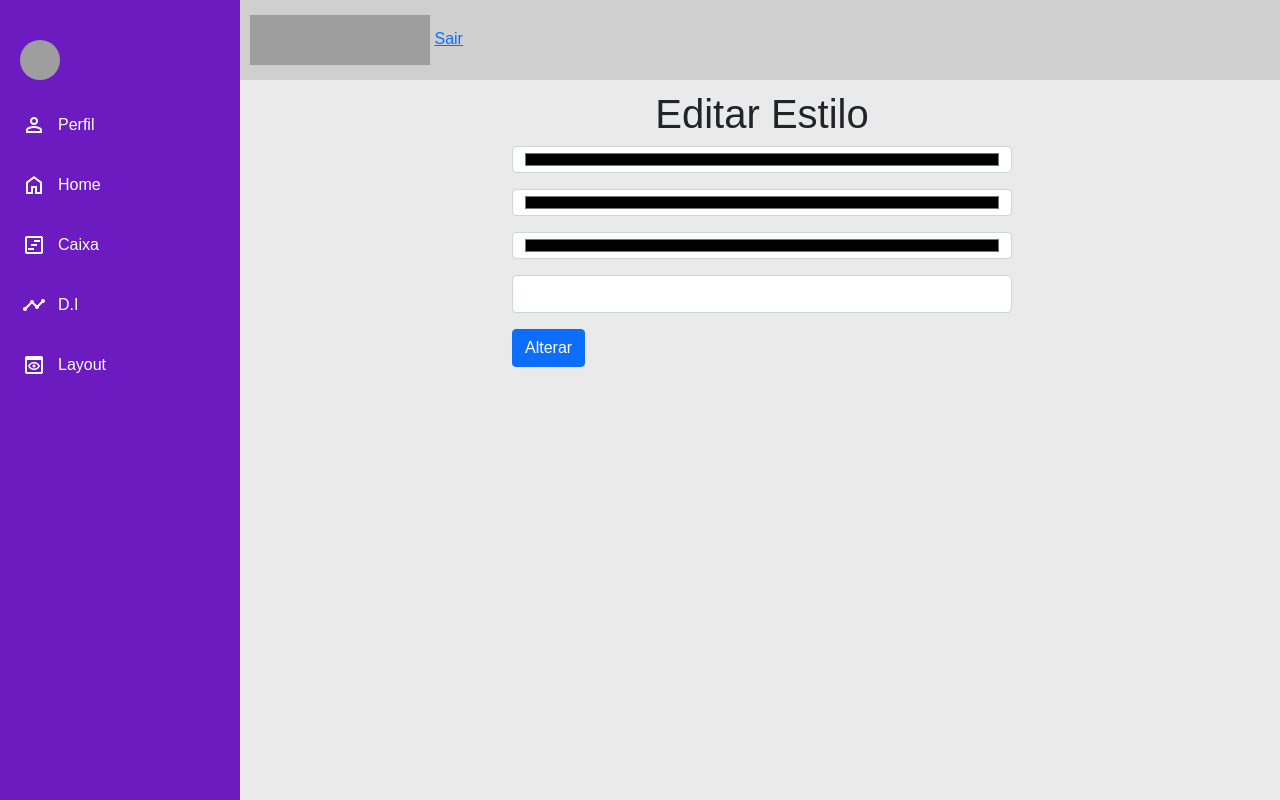
After one commit to P-E-N-T-E-S/Pris.ME, a Django app: page /editar_estilo in a window 1280 px wide. The commit adds this page. Run offline with Django 4.2, Linux system fonts and the light colour scheme; the visitor is signed in with stand-in values (Sample User, id 1); grey boxes are pictures that could not be loaded.

Commit message:
Editar layout

```diff
--- /dev/null
+++ b/Prisme/prisme_app/templates/editar_estilo.html
@@ -0,0 +1,35 @@
+{% extends "layout.html" %}
+{% block main %}
+
+<link rel="stylesheet" href="static/style.css"/>
+<div class="container">
+    <div class="text-center">
+        <h1>Editar Estilo</h1>
+    </div>
+    <form method="POST">
+        {% csrf_token %}
+
+        <div class="col-md-6 mx-auto">
+            <div class="mb-3">
+                <input type="color" name="navcor" class="form-control">
+            </div>
+            <div class="mb-3">
+                <input type="color" name="sidecor" class="form-control">
+            </div>
+            <div class="mb-3">
+                <input type="color" name="backcor" class="form-control">
+            </div>
+
+            <div class="mb-3">
+                <input type="text" name="perfil" class="form-control">
+            </div>
+
+            <div class="mb-3">
+                <button type="submit" class="btn btn-primary">Alterar</button>
+            </div>
+        </div>
+
+    </form>
+</div>
+
+{% endblock %}
--- a/Prisme/prisme_app/templates/layout.html
+++ b/Prisme/prisme_app/templates/layout.html
@@ -38,7 +38,7 @@
 
   <aside class="sidebar">
     <header class="sidebar-header">
-      <img class="logo-img" src="https://i.imgur.com/FWUCFTF.jpeg" style="    width: 40px;
+      <img class="logo-img" src="{{ perfil }}" style="    width: 40px;
       min-height: 40px;
       border-radius: 50%;
       object-fit: cover;
@@ -81,6 +81,16 @@
         </span>
       </button>
     </a>
+
+    <a href="{% url 'editar_estilo' %}">
+      <button>
+        <span>
+          <i class="material-symbols-outlined"> Preview </i>
+          <span>Layout</span>
+        </span>
+      </button>
+    </a>
+
   </nav>
 
 </aside>
--- a/Prisme/prisme_app/urls.py
+++ b/Prisme/prisme_app/urls.py
@@ -15,4 +15,5 @@ urlpatterns =[
     path("detalhes_dado/<str:dado_impacto_id>",views.visualizar_linhas_impacto, name="detalhes_dado"),
     path('editar_projeto/<int:projeto_id>/', views.editar_projeto, name='editar_projeto'),
     path('editar_dado/<int:dado_impacto_id>/', views.editar_dado, name='editar_dado'),
+    path('editar_estilo', views.editar_estilo, name='editar_estilo'),
 ]
--- a/Prisme/prisme_app/views.py
+++ b/Prisme/prisme_app/views.py
@@ -359,3 +359,19 @@ def visualizar_linhas_impacto(request, dado_impacto_id):
     }
 
     return render(request, 'detalhes_dado.html', context)
+
+@login_required
+def editar_estilo(request):
+    navcor = request.POST.get("navcor")
+    sidecor = request.POST.get("sidecor")
+    backcor = request.POST.get("backcor")
+    perfil = request.POST.get("perfil")
+
+    context = {
+        'navcor' : navcor,
+        'sidecor' : sidecor,
+        'backcor' : backcor,
+        'perfil' : perfil,
+    }
+
+    return render(request, 'editar_estilo.html', context)
```
Also changed, not shown: Prisme/prisme_app/templates/visualizar_projetos.html (line endings or trailing spaces).
